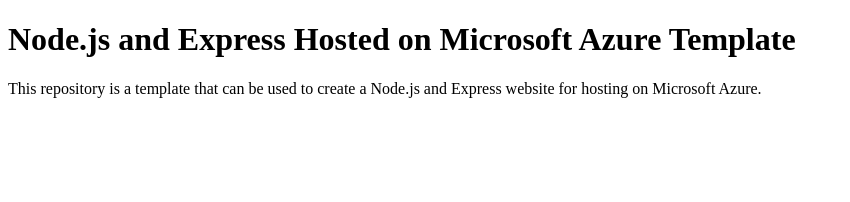
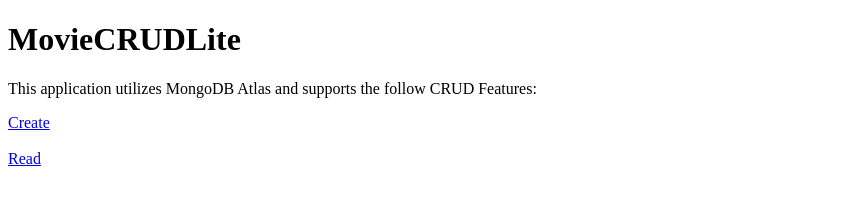
Before and after one commit to bfeddes/MovieCRUDMongoose, a website: page client/index.html in a window 1280 px wide. Shown: the whole page, without its empty margins (0-850 px from the left). Drawn offline with Linux system fonts and the light colour scheme.

Commit message:
Update index.html home page.

```diff
--- a/client/index.html
+++ b/client/index.html
@@ -1,11 +1,12 @@
 <!DOCTYPE html>
 <html>
 <head>
-	<title>Node.js on Azure Template</title>
+	<title>Movie CRUD</title>
 </head>
 <body>
-	<h1>Node.js and Express Hosted on Microsoft Azure Template</h1>
-	<p>This repository is a template that can be used to create a Node.js and Express website for hosting on Microsoft
-	Azure.</p>
+	<h1>MovieCRUDLite</h1>
+	<p>This application utilizes MongoDB Atlas and supports the follow CRUD Features:</p>
+	<a href="create.html">Create</a><br><br />
+	<a href="read">Read</a><br><br />
 </body>
 </html>
--- a/package.json
+++ b/package.json
@@ -9,6 +9,7 @@
         "start": "node index.js"
     },
     "dependencies": {
-        "express": "^4.18.1"
+        "express": "^4.18.2",
+        "mongoose": "^7.0.2"
     }
 }
```
Also changed, not shown: 1 other file.
